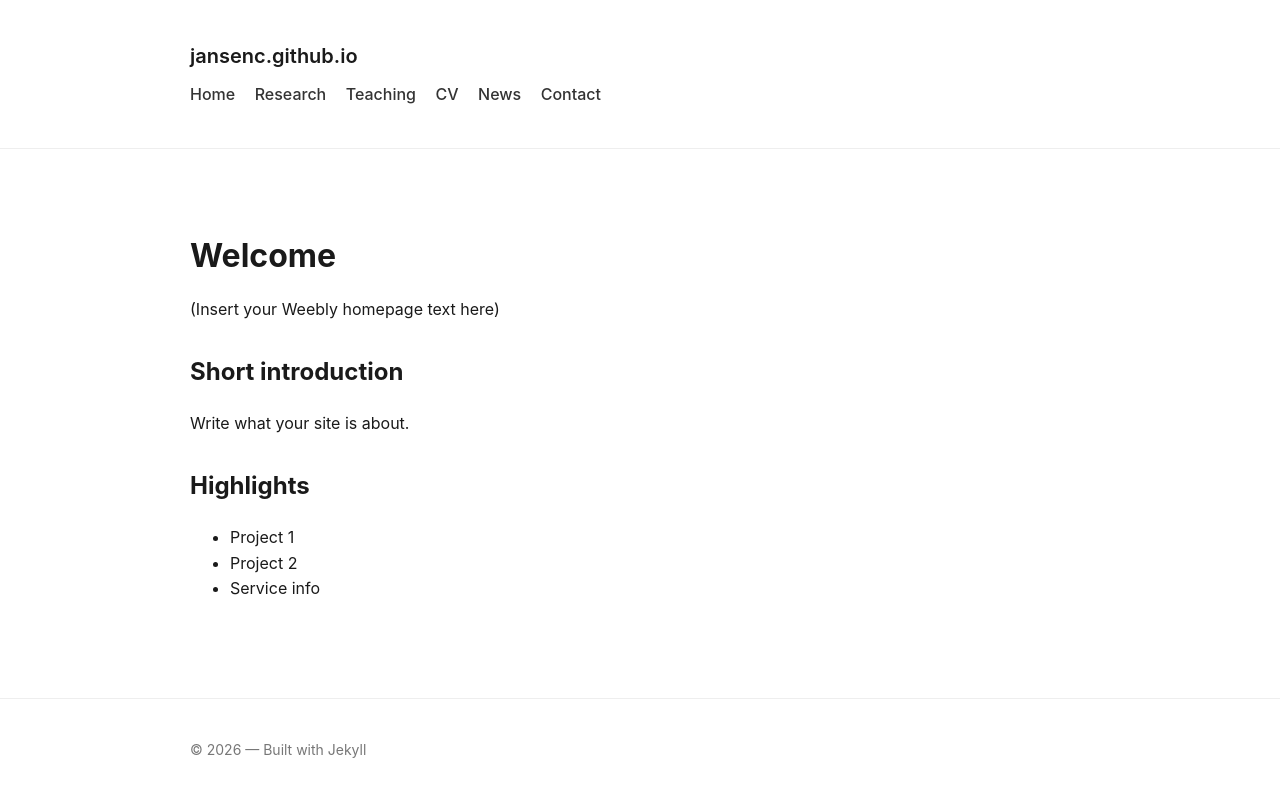
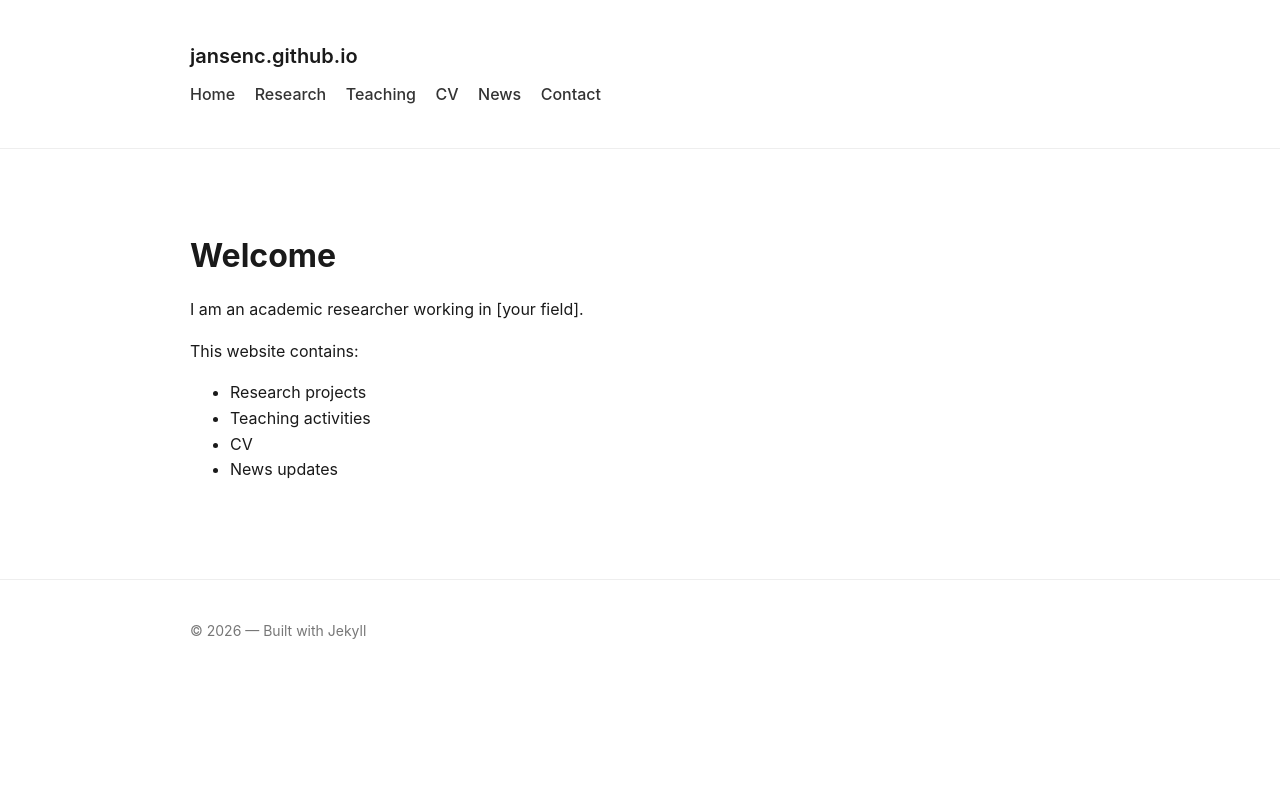
Before and after one commit to jansenc/jansenc.github.io, a Jekyll site: the page built from index.md, in a window 1280 px wide. Shown: the top 797 px of the page. Built offline with Jekyll 4.4.1, drawn with Linux system fonts in a browser that asks for light colours.

Commit message:
Update index.md

```diff
--- a/index.md
+++ b/index.md
@@ -5,12 +5,10 @@ title: Home
 
 # Welcome
 
-(Insert your Weebly homepage text here)
+I am an academic researcher working in [your field].
 
-## Short introduction
-Write what your site is about.
-
-## Highlights
-- Project 1
-- Project 2
-- Service info
+This website contains:
+- Research projects
+- Teaching activities
+- CV
+- News updates
```
